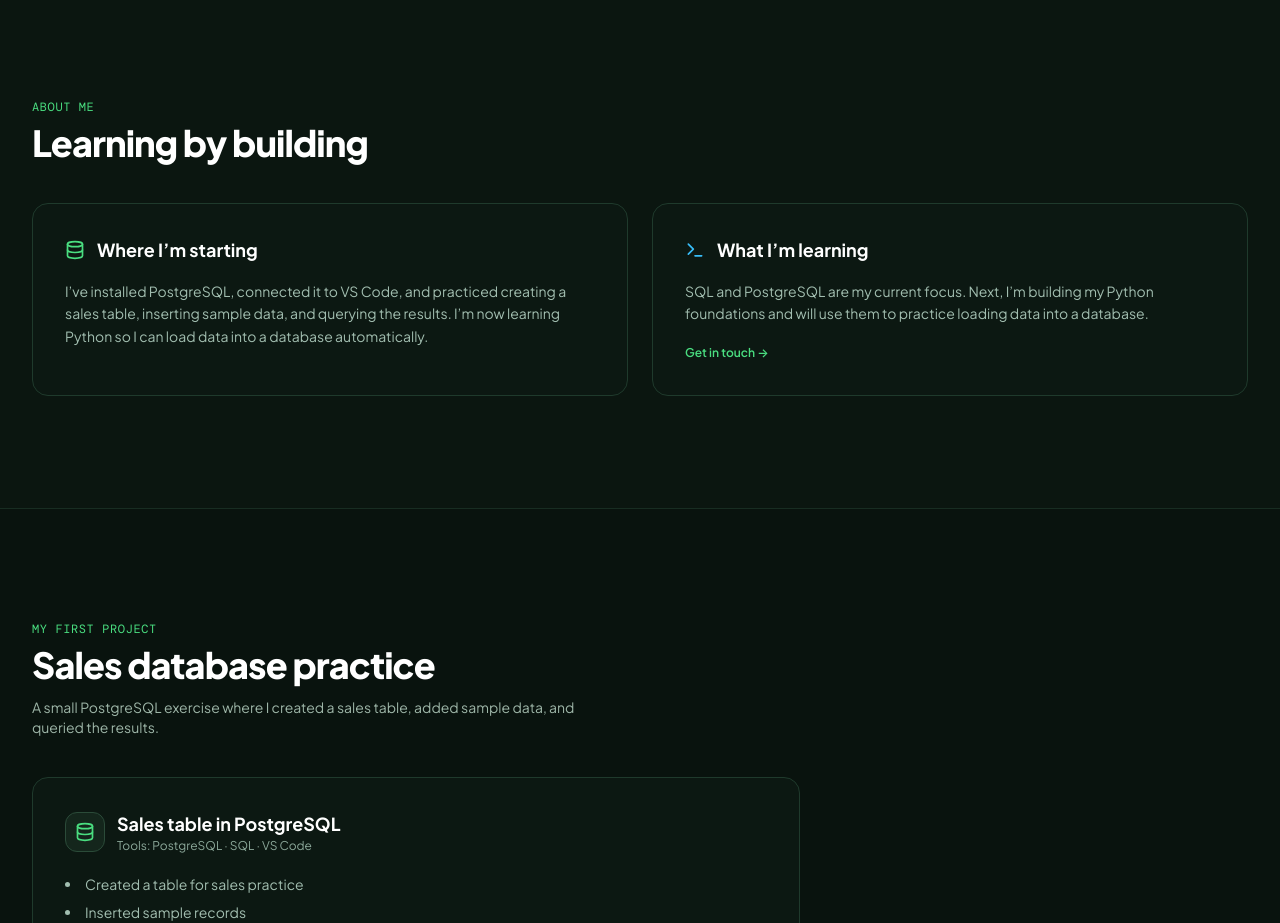
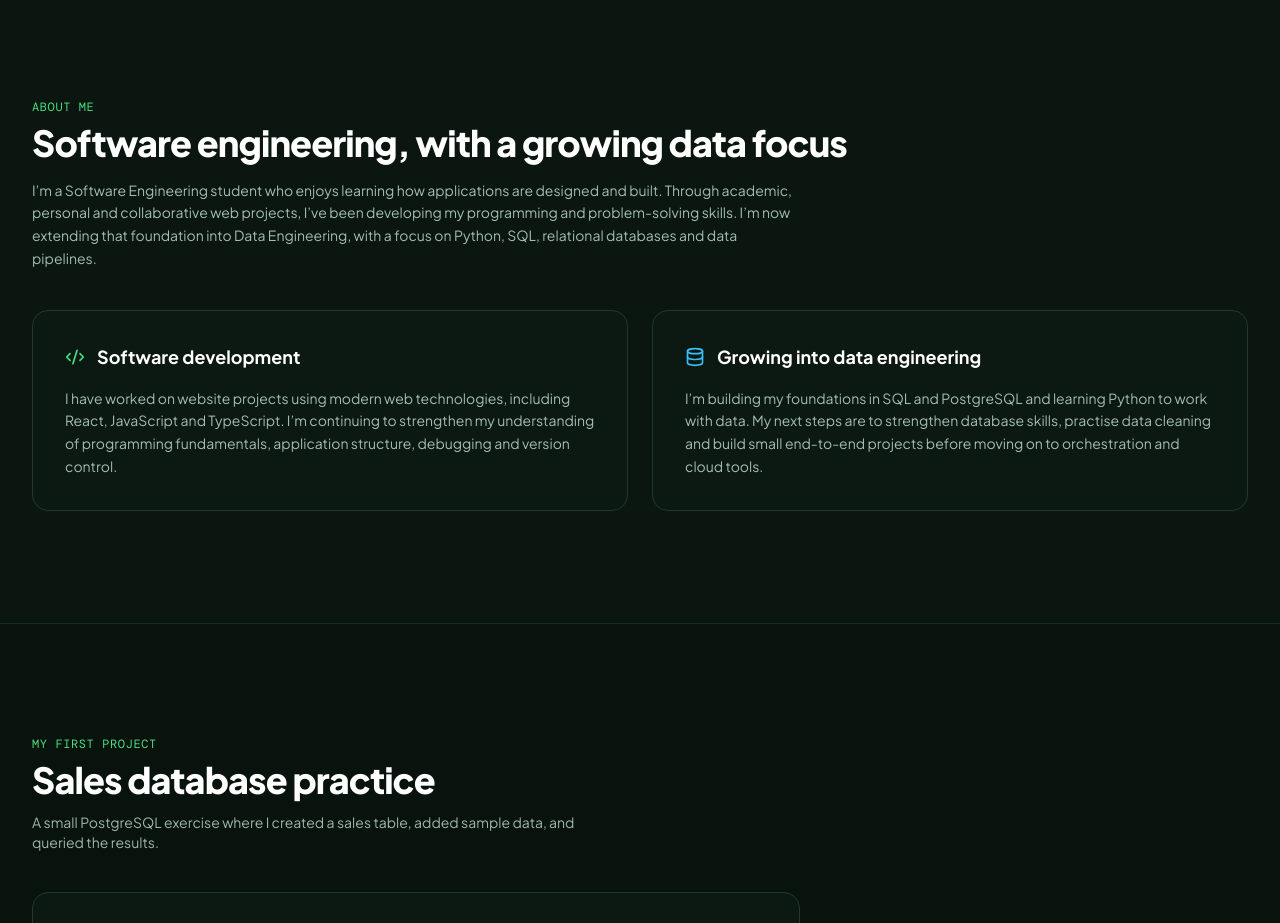
Before and after one commit to Adio05/MyPortfolio, a React (Vite) app: page / in a window 1280 px wide. Shown: the part 920-1843 px from the top of the page. Built offline with nearby package versions, Linux system fonts and the light colour scheme; a web font is replaced by a local one.

Commit message:
Update portfolio positioning for software and data engineering

```diff
--- a/src/components/AboutSection.tsx
+++ b/src/components/AboutSection.tsx
@@ -1,24 +1,22 @@
 import React from 'react';
-import { Database, Terminal } from 'lucide-react';
-
-
+import { Code2, Database } from 'lucide-react';
 
 export const AboutSection: React.FC = () => (
   <section id="about" className="py-20 md:py-28 bg-[#0b1610] border-t border-[#182d22]">
     <div className="max-w-7xl mx-auto px-4 sm:px-6 lg:px-8">
       <div className="mb-10">
         <div className="text-xs font-mono uppercase tracking-wider text-[#4ade80] mb-2">About me</div>
-        <h2 className="text-3xl sm:text-4xl font-extrabold tracking-tight text-white">Learning by building</h2>
+        <h2 className="text-3xl sm:text-4xl font-extrabold tracking-tight text-white">Software engineering, with a growing data focus</h2>
+        <p className="text-sm text-[#a2beb0] leading-relaxed max-w-3xl mt-4">I’m a Software Engineering student who enjoys learning how applications are designed and built. Through academic, personal and collaborative web projects, I’ve been developing my programming and problem-solving skills. I’m now extending that foundation into Data Engineering, with a focus on Python, SQL, relational databases and data pipelines.</p>
       </div>
       <div className="grid grid-cols-1 md:grid-cols-2 gap-6">
         <article className="rounded-2xl bg-[#0c1812] border border-[#1f3a2c] p-6 sm:p-8">
-          <div className="flex items-center gap-3 mb-4"><Database className="w-5 h-5 text-[#4ade80]" /><h3 className="text-lg font-bold text-white">Where I’m starting</h3></div>
-          <p className="text-sm text-[#a2beb0] leading-relaxed">I’ve installed PostgreSQL, connected it to VS Code, and practiced creating a sales table, inserting sample data, and querying the results. I’m now learning Python so I can load data into a database automatically.</p>
+          <div className="flex items-center gap-3 mb-4"><Code2 className="w-5 h-5 text-[#4ade80]" /><h3 className="text-lg font-bold text-white">Software development</h3></div>
+          <p className="text-sm text-[#a2beb0] leading-relaxed">I have worked on website projects using modern web technologies, including React, JavaScript and TypeScript. I’m continuing to strengthen my understanding of programming fundamentals, application structure, debugging and version control.</p>
         </article>
         <article className="rounded-2xl bg-[#0c1812] border border-[#1f3a2c] p-6 sm:p-8">
-          <div className="flex items-center gap-3 mb-4"><Terminal className="w-5 h-5 text-[#38bdf8]" /><h3 className="text-lg font-bold text-white">What I’m learning</h3></div>
-          <p className="text-sm text-[#a2beb0] leading-relaxed">SQL and PostgreSQL are my current focus. Next, I’m building my Python foundations and will use them to practice loading data into a database.</p>
-          <a href="#contact" className="inline-block mt-5 text-xs font-semibold text-[#4ade80] hover:text-[#86efac]">Get in touch →</a>
+          <div className="flex items-center gap-3 mb-4"><Database className="w-5 h-5 text-[#38bdf8]" /><h3 className="text-lg font-bold text-white">Growing into data engineering</h3></div>
+          <p className="text-sm text-[#a2beb0] leading-relaxed">I’m building my foundations in SQL and PostgreSQL and learning Python to work with data. My next steps are to strengthen database skills, practise data cleaning and build small end-to-end projects before moving on to orchestration and cloud tools.</p>
         </article>
       </div>
     </div>
```
